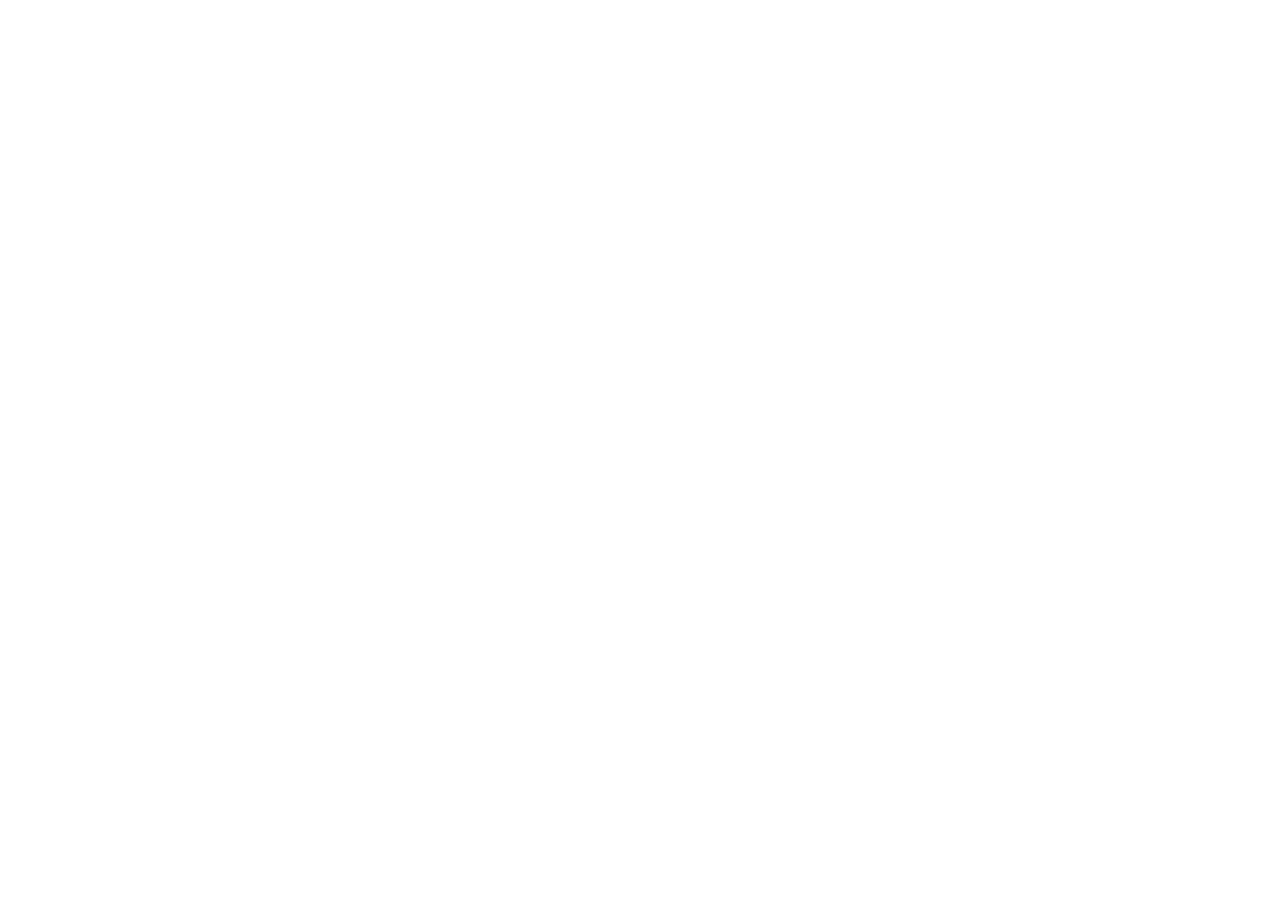
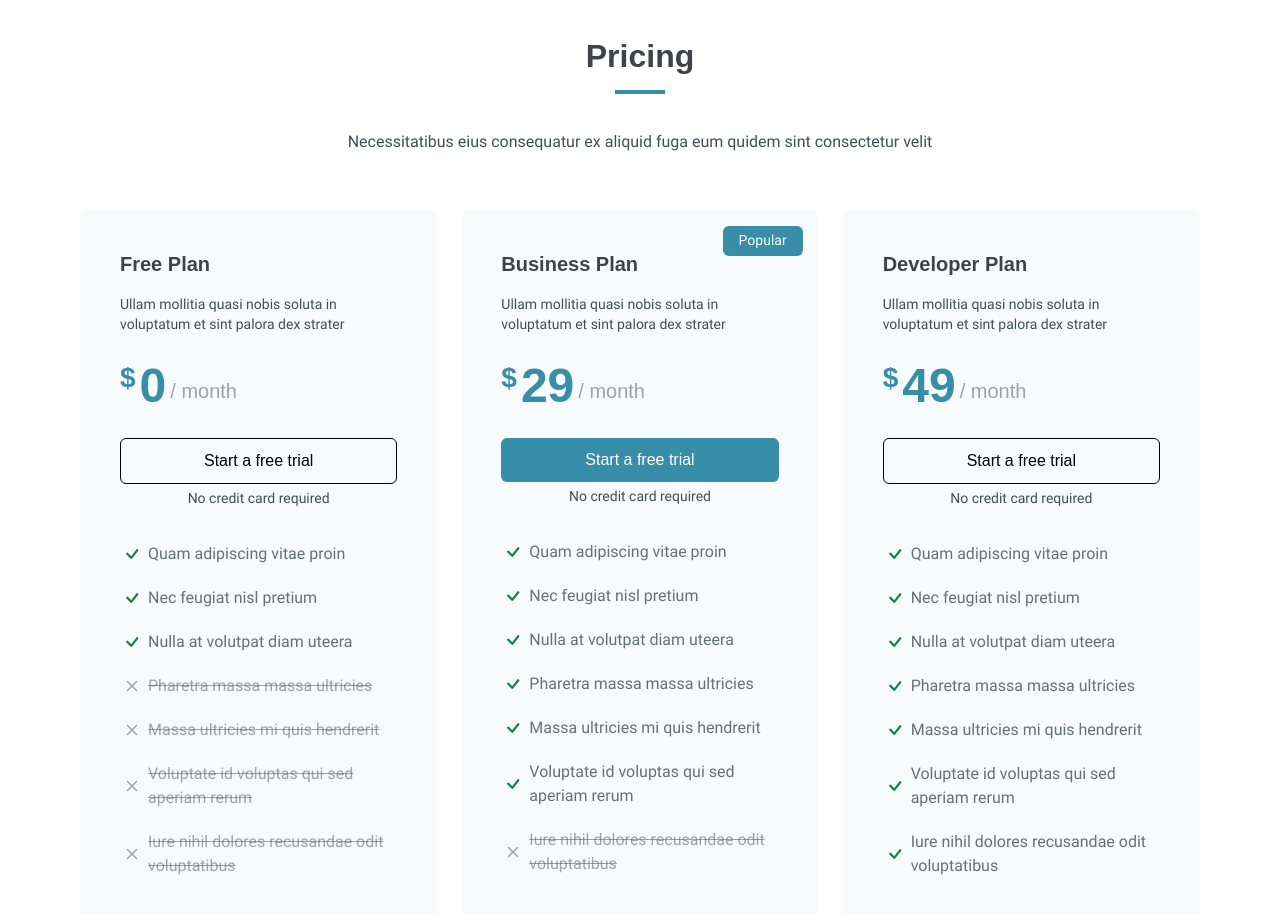
Before and after one commit to meet-bhimani/quick-start, a React (Vite) app: page / in a window 1280 px wide. Shown: the part 5560-6474 px from the top of the page. Before the commit the page ends 5520 px from the top, so only its background shows below. Built offline with nearby package versions, Linux system fonts and the light colour scheme; the HTML template or start-up script is replaced by a standard one; a web font is replaced by a local one.

Commit message:
[section]: add pricing setion

```diff
--- a/package.json
+++ b/package.json
@@ -4,7 +4,7 @@
   "version": "0.0.0",
   "type": "module",
   "scripts": {
-    "dev": "vite",
+    "dev": "vite --host",
     "build": "tsc -b && vite build",
     "lint": "eslint . --ext ts,tsx --report-unused-disable-directives --max-warnings 0",
     "preview": "vite preview"
--- a/src/App.tsx
+++ b/src/App.tsx
@@ -7,6 +7,7 @@
 import FeaturedServices from "./pages/sections/FeaturedServices";
 import Features from "./pages/sections/Features";
 import MoreFeatures from "./pages/sections/MoreFeatures";
+import Pricing from "./pages/sections/Pricing";
 import Services from "./pages/sections/Services";
 
 function App() {
@@ -21,6 +22,7 @@
       <FeatureDetails />
       <Services />
       <MoreFeatures />
+      <Pricing />
     </>
   );
 }
--- a/src/components/common/Button.tsx
+++ b/src/components/common/Button.tsx
@@ -4,7 +4,7 @@
 type ButtonProps = {
   children: React.ReactNode;
   className?: string;
-  variant?: "primary" | "secondary" | "disabled";
+  variant?: "primary" | "secondary" | "disabled" | "outlined";
   size?: "sm" | "md" | "lg";
   rounded?: boolean;
   type?: "button" | "reset" | "submit";
@@ -23,6 +23,8 @@
     primary: "bg-primary text-white hover:opacity-85 transition",
     secondary: "bg-secondary text-heading hover:opacity-85 transition",
     disabled: "bg-neutral-300 text-neutral-100 cursor-not-allowed transition",
+    outlined:
+      "bg-transparent text-black border hover:bg-primary hover:border-primary hover:text-white border-black transition duration-500",
   };
 
   const sizes = {
--- /dev/null
+++ b/src/pages/sections/Pricing.tsx
@@ -0,0 +1,141 @@
+import { BsCheck, BsX } from "react-icons/bs";
+import Button from "../../components/common/Button";
+import SectionTitle from "../../components/common/SectionTitle";
+import { cn } from "../../utils/functions";
+
+type PlanType = "Free" | "Business" | "Developer";
+
+type PricingCard = {
+  id: number;
+  title: PlanType;
+  description: string;
+  price: number;
+  buttonText: string;
+  creditCardInfo: string;
+  isPopular?: boolean;
+};
+
+type PricingCardFeature = {
+  id: number;
+  text: string;
+  availableFor: PlanType[];
+};
+
+const PricingCardData: PricingCard[] = [
+  {
+    id: 1,
+    title: "Free",
+    description: "Ullam mollitia quasi nobis soluta in voluptatum et sint palora dex strater",
+    price: 0,
+    buttonText: "Start a free trial",
+    creditCardInfo: "No credit card required",
+  },
+  {
+    id: 2,
+    title: "Business",
+    description: "Ullam mollitia quasi nobis soluta in voluptatum et sint palora dex strater",
+    price: 29,
+    buttonText: "Start a free trial",
+    creditCardInfo: "No credit card required",
+    isPopular: true,
+  },
+  {
+    id: 3,
+    title: "Developer",
+    description: "Ullam mollitia quasi nobis soluta in voluptatum et sint palora dex strater",
+    price: 49,
+    buttonText: "Start a free trial",
+    creditCardInfo: "No credit card required",
+  },
+];
+
+const FeaturesData: PricingCardFeature[] = [
+  {
+    id: 1,
+    text: "Quam adipiscing vitae proin",
+    availableFor: ["Free", "Business", "Developer"],
+  },
+  {
+    id: 2,
+    text: "Nec feugiat nisl pretium",
+    availableFor: ["Free", "Business", "Developer"],
+  },
+  {
+    id: 3,
+    text: "Nulla at volutpat diam uteera",
+    availableFor: ["Free", "Business", "Developer"],
+  },
+  {
+    id: 4,
+    text: "Pharetra massa massa ultricies",
+    availableFor: ["Business", "Developer"],
+  },
+  {
+    id: 5,
+    text: "Massa ultricies mi quis hendrerit",
+    availableFor: ["Business", "Developer"],
+  },
+  {
+    id: 6,
+    text: "Voluptate id voluptas qui sed aperiam rerum",
+    availableFor: ["Business", "Developer"],
+  },
+  {
+    id: 7,
+    text: "Iure nihil dolores recusandae odit voluptatibus",
+    availableFor: ["Developer"],
+  },
+];
+
+function GeneratePricingCard({ id, title, description, price, buttonText, creditCardInfo, isPopular }: PricingCard) {
+  return (
+    <div key={id} className='relative pricing-card basis-full lg:basis-1/3 bg-secondary bg-opacity-15 rounded-lg p-10'>
+      {isPopular && (
+        <span className='bg-primary rounded-md text-white text-sm font-medium px-4 pt-1 pb-[6px] absolute right-4 top-4'>
+          Popular
+        </span>
+      )}
+      <h2 className='text-xl font-nunito font-bold text-heading mb-4'>{title} Plan</h2>
+      <p className='text-default text-sm mb-4'>{description}</p>
+      <p className='text-[48px] text-primary font-nunito font-bold flex items-center gap-1'>
+        <sup className='text-[28px] font-semibold mt-3'>$</sup> {price}
+        <sub className='text-default opacity-50 text-xl font-normal'>/ month</sub>
+      </p>
+      <Button className='w-full font-nunito py-[10px] mt-4 mb-1' variant={isPopular ? "primary" : "outlined"}>
+        {buttonText}
+      </Button>
+      <p className='text-center text-sm text-default'>{creditCardInfo}</p>
+      <ul className='mt-6'>
+        {FeaturesData.map((feature) => (
+          <li
+            key={feature.id}
+            className={cn(
+              "text-default py-[10px] text-opacity-80 flex items-center gap-1",
+              !feature.availableFor.includes(title) && "line-through text-opacity-50"
+            )}>
+            <span className='text-2xl'>
+              {feature.availableFor.includes(title) ? <BsCheck className='text-green-700' /> : <BsX />}
+            </span>
+            <span>{feature.text}</span>
+          </li>
+        ))}
+      </ul>
+    </div>
+  );
+}
+
+function Pricing() {
+  return (
+    <section id='pricing-section' className='py-14 px-4 sm:px-20'>
+      <SectionTitle
+        title='Pricing'
+        subTitle='Necessitatibus eius consequatur ex aliquid fuga eum quidem sint consectetur velit'
+      />
+      <div className='mt-14 flex flex-col lg:flex-row justify-between gap-6'>
+        {PricingCardData.map((card) => GeneratePricingCard(card))}
+      </div>
+    </section>
+  );
+}
+
+export default Pricing;
```
